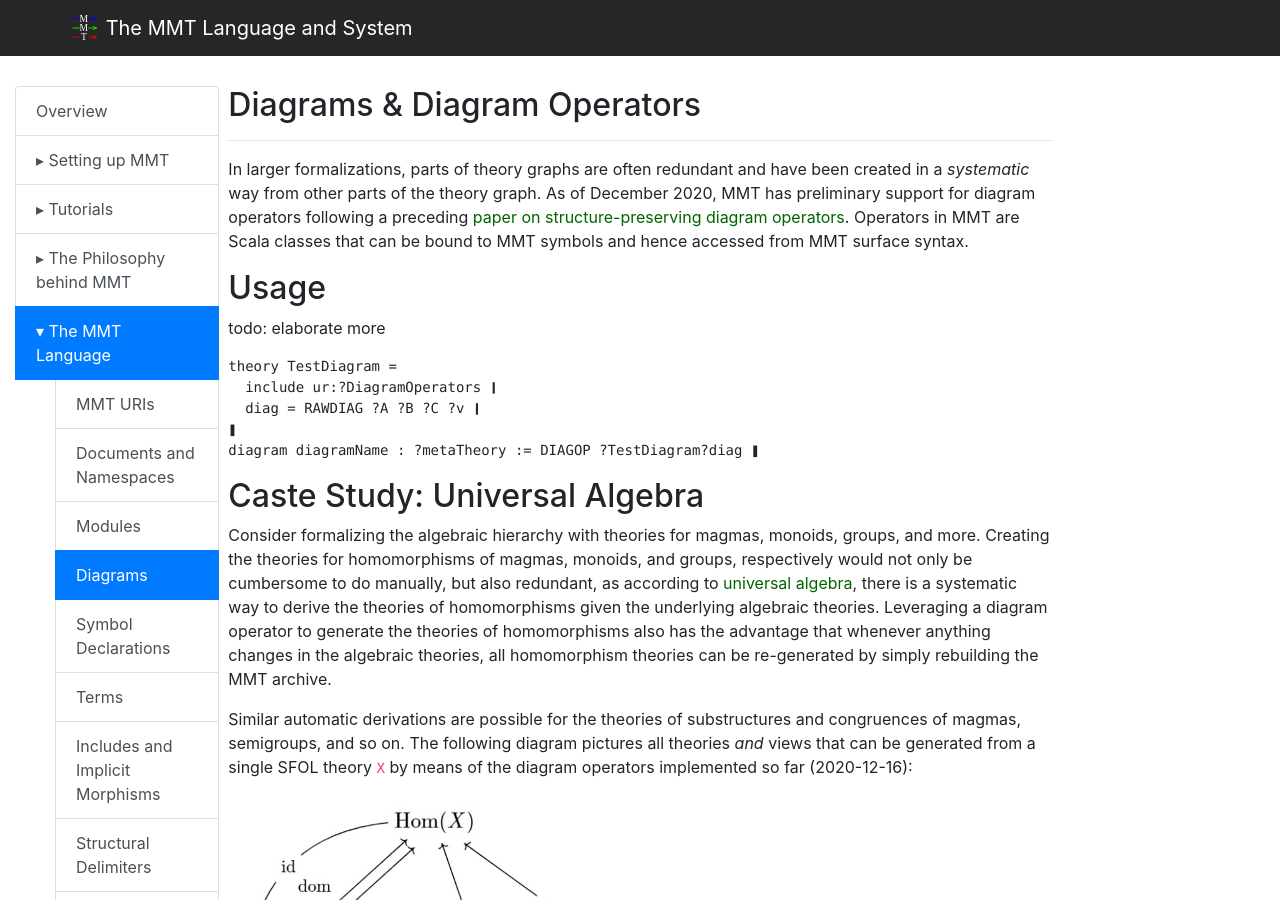
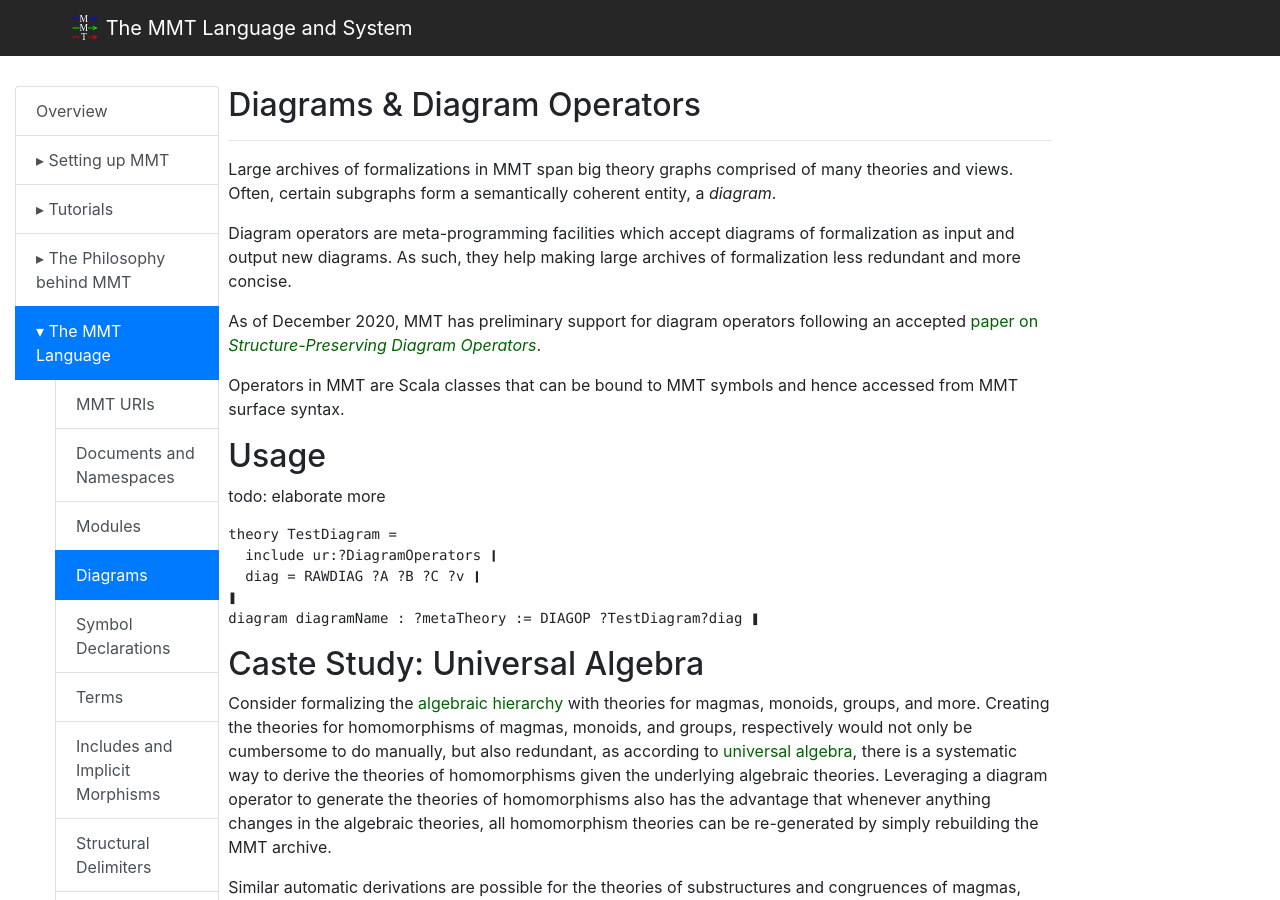
Before and after one commit to UniFormal/uniformal.github.io, a Jekyll site: the page built from doc/language/diagrams.md, in a window 1280 px wide and 900 px high. Built offline with Jekyll 4.4.1, drawn with Linux system fonts in a browser that asks for light colours.

Commit message:
Update diagrams.md

```diff
--- a/doc/language/diagrams.md
+++ b/doc/language/diagrams.md
@@ -3,8 +3,13 @@ layout: doc
 title: Diagrams & Diagram Operators
 ---
 
-In larger formalizations, parts of theory graphs are often redundant and have been created in a *systematic* way from other parts of the theory graph.
-As of December 2020, MMT has preliminary support for diagram operators following a preceding [paper on structure-preserving diagram operators](https://kwarc.info/people/frabe/Research/RR_diagops_20.pdf).
+Large archives of formalizations in MMT span big theory graphs comprised of many theories and views.
+Often, certain subgraphs form a semantically coherent entity, a *diagram*.
+
+Diagram operators are meta-programming facilities which accept diagrams of formalization as input and output new diagrams. As such, they help making large archives of formalization less redundant and more concise.
+
+As of December 2020, MMT has preliminary support for diagram operators following an accepted [paper on *Structure-Preserving Diagram Operators*](https://kwarc.info/people/frabe/Research/RR_diagops_20.pdf).
+
 Operators in MMT are Scala classes that can be bound to MMT symbols and hence accessed from MMT surface syntax.
 
 ## Usage
@@ -21,7 +26,7 @@ diagram diagramName : ?metaTheory := DIAGOP ?TestDiagram?diag ❚
 
 ## Caste Study: Universal Algebra
 
-Consider formalizing the algebraic hierarchy with theories for magmas, monoids, groups, and more.
+Consider formalizing the [algebraic hierarchy](https://en.wikipedia.org/wiki/Outline_of_algebraic_structures) with theories for magmas, monoids, groups, and more.
 Creating the theories for homomorphisms of magmas, monoids, and groups, respectively would not only be cumbersome to do manually, but
 also redundant, as according to [universal algebra](https://en.wikipedia.org/wiki/Universal_algebra), there is a systematic way
 to derive the theories of homomorphisms given the underlying algebraic theories.
```
